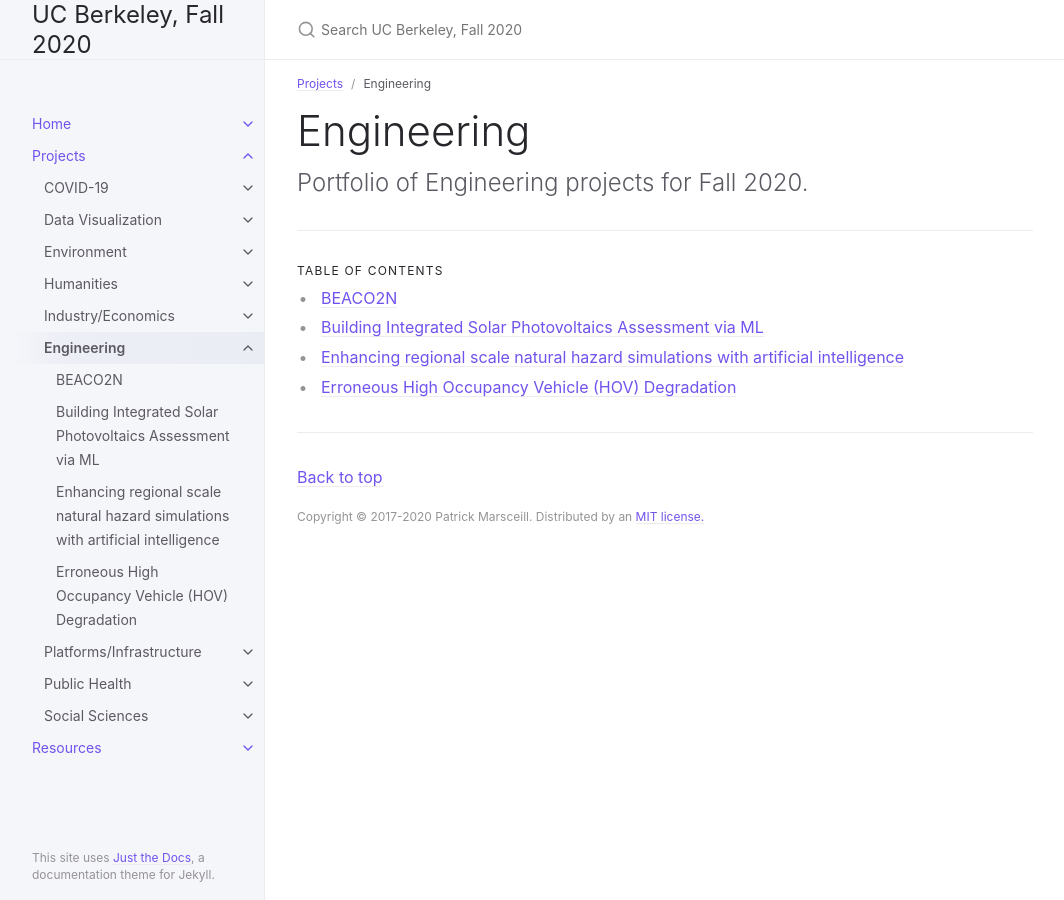
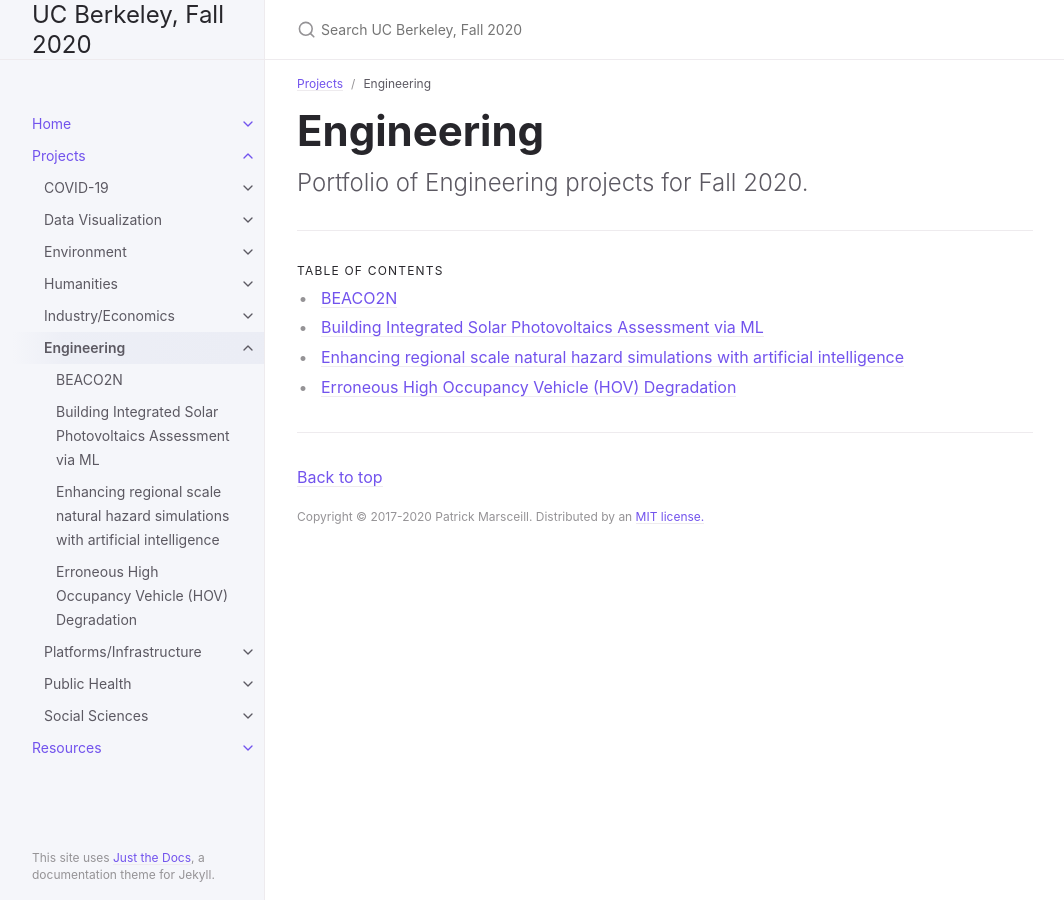
Before and after one commit to DS-Discovery/ds-discovery.github.io, a Jekyll site: the page built from Projects/Engineering/engineering.md, in a window 1280 px wide. Shown: the whole page, without its empty margins (107-1171 px from the left). Built offline with Jekyll 4.4.1, drawn with Linux system fonts in a browser that asks for light colours.

```diff
--- a/Projects/Engineering/engineering.md
+++ b/Projects/Engineering/engineering.md
@@ -5,7 +5,7 @@ parent: Projects
 nav_order: 4
 has_children: true
 ---
-# Engineering
+# **Engineering**
 {: .fs-9 }
 
 Portfolio of Engineering projects for Fall 2020.
```
